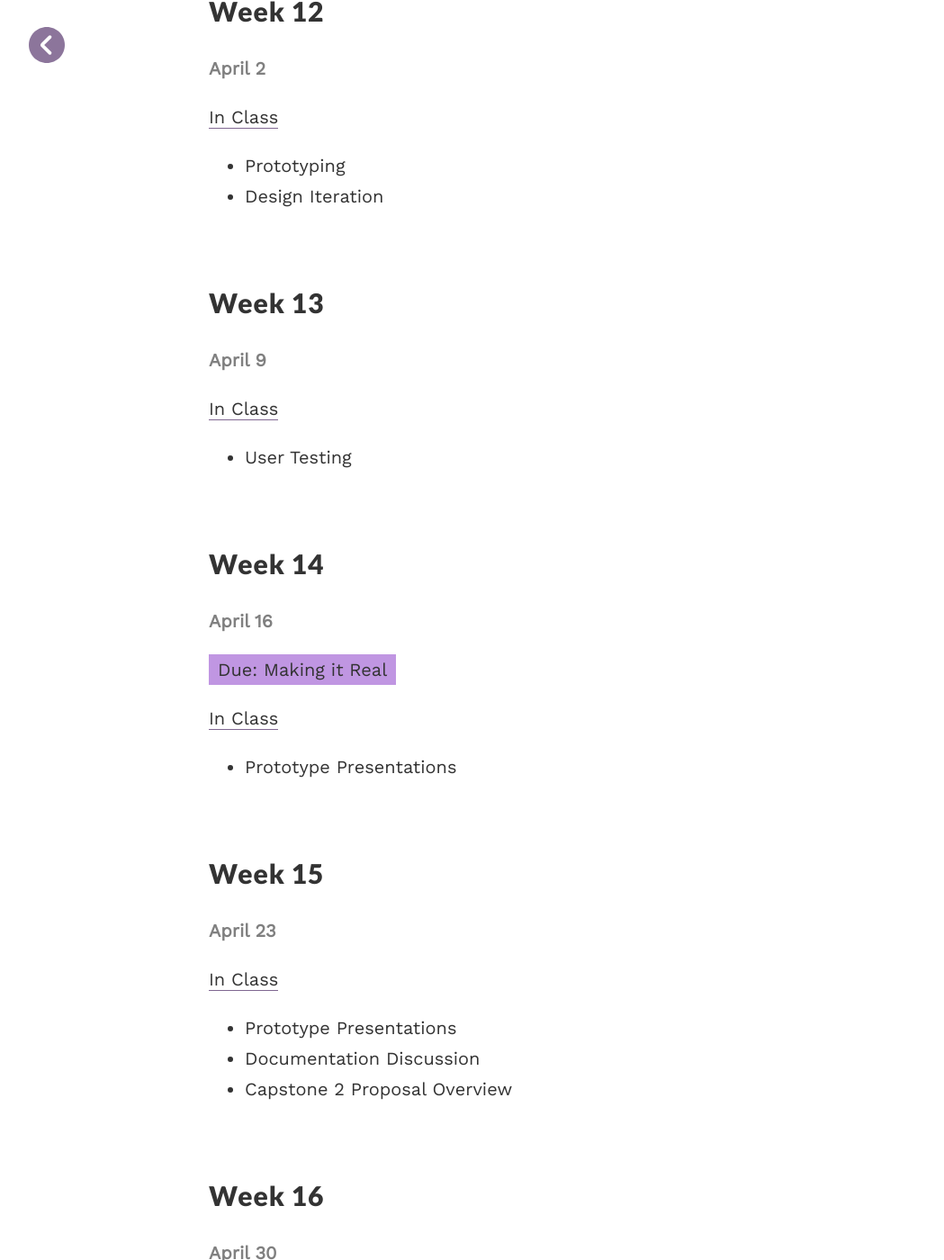
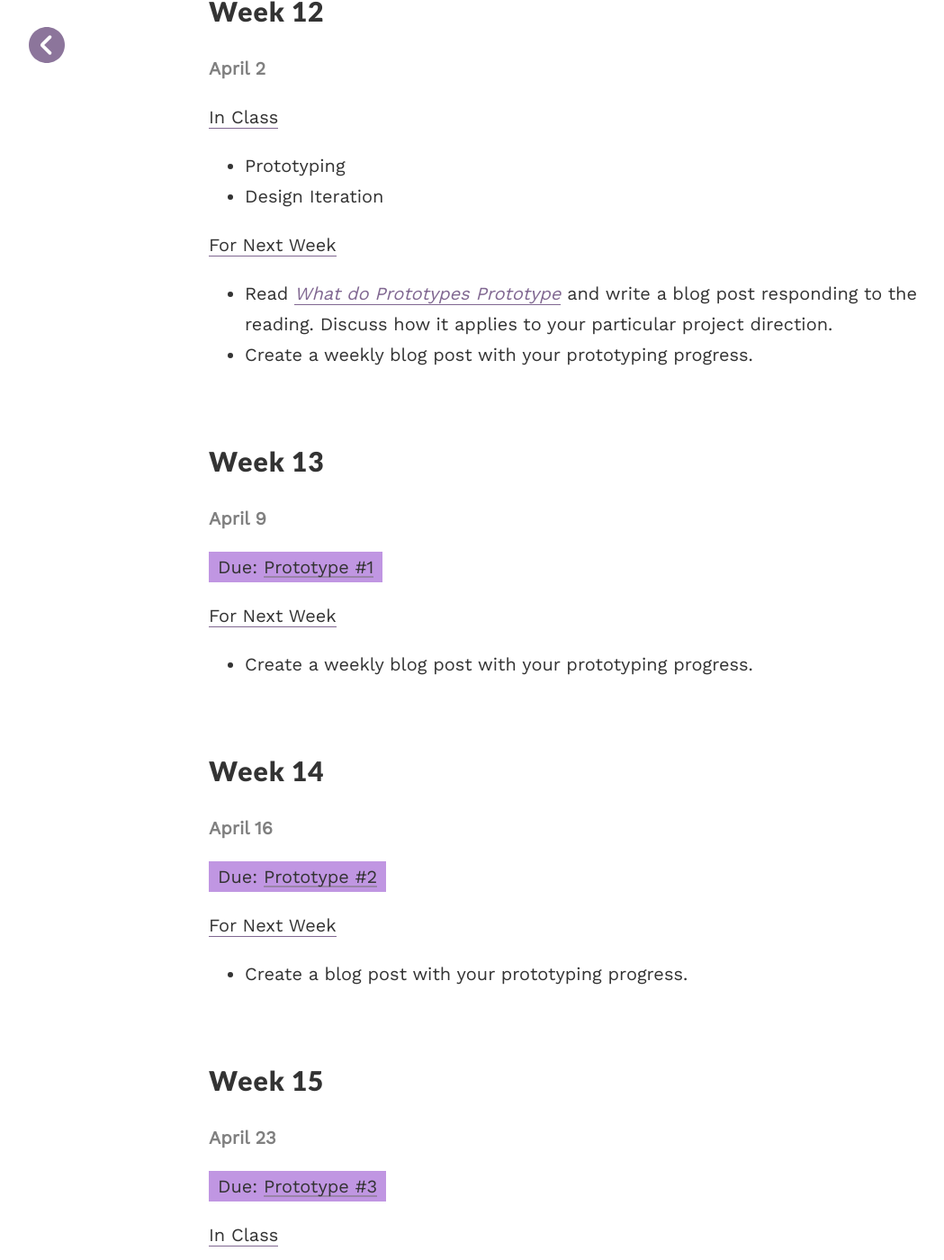
Before and after one commit to coloringchaos/capstone-s18, a Jekyll site: the page built from _posts/2017-01-16-schedule.md, in a window 1280 px wide and 1400 px high, scrolled down 4403 px. Shown: the whole window at 90% size, without its empty margins (8-1057 px from the left). Built offline with Jekyll 4.4.1, drawn with Linux system fonts in a browser that asks for light colours; some of the changed text lies outside the part shown.

Commit message:
prototyping

```diff
--- a/_posts/2017-01-16-schedule.md
+++ b/_posts/2017-01-16-schedule.md
@@ -146,9 +146,10 @@ Individual Meetings on 2/12 or 2/14- [schedule an  appointment](https://calendar
 + Prototyping
 + Design Iteration
 
-<!-- <span class="underlined">For Next Week</span>
+<span class="underlined">For Next Week</span>
 
-+ ... -->
++ Read <span class="underlined">[*What do Prototypes Prototype*](https://pdfs.semanticscholar.org/30bc/6125fab9d9b2d5854223aeea7900a218f149.pdf)</span> and write a blog post responding to the reading. Discuss how it applies to your particular project direction.
++ Create a weekly blog post with your prototyping progress.
 
 <br>
 
@@ -156,12 +157,11 @@ Individual Meetings on 2/12 or 2/14- [schedule an  appointment](https://calendar
 
 <span class="date">April 9</span>
 
-<span class="underlined">In Class</span>
-+ User Testing
+<span class="due">Due: [Prototype #1](/capstone-s18/prototypes)</span>
 
-<!-- <span class="underlined">For Next Week</span>
+<span class="underlined">For Next Week</span>
 
-+ ... -->
++ Create a weekly blog post with your prototyping progress.
 
 <br>
 
@@ -169,14 +169,14 @@ Individual Meetings on 2/12 or 2/14- [schedule an  appointment](https://calendar
 
 <span class="date">April 16</span>
 
-<span class="due">Due: Making it Real</span>
+<span class="due">Due: [Prototype #2](/capstone-s18/prototypes)</span>
 
-<span class="underlined">In Class</span>
-+ Prototype Presentations
+<!-- <span class="underlined">In Class</span>
++ Prototype Presentations -->
 
-<!-- <span class="underlined">For Next Week</span>
+<span class="underlined">For Next Week</span>
 
-+ ... -->
++ Create a blog post with your prototyping progress.
 
 <br>
 
@@ -184,6 +184,7 @@ Individual Meetings on 2/12 or 2/14- [schedule an  appointment](https://calendar
 
 <span class="date">April 23</span>
 
+<span class="due">Due: [Prototype #3](/capstone-s18/prototypes)</span>
 
 <span class="underlined">In Class</span>
 + Prototype Presentations
@@ -209,8 +210,8 @@ Individual Meetings on 2/12 or 2/14- [schedule an  appointment](https://calendar
 
 ## Finals Week
 
-Presentations (to faculty & guests)
-
 Individual Meetings & Recap
 
+[***book an appointment here***](https://calendar.google.com/calendar/selfsched?sstoken=UUdLc0ZFRlNQWkYyfGRlZmF1bHR8M2ExNGRiNzQ3ZTk1NWE3NDQzMmFjZTZjNWQxYzRlMTA)
+
 <br>
```
Also changed, not shown: otherpages/prototypes.md (added, +39 -0 lines).
